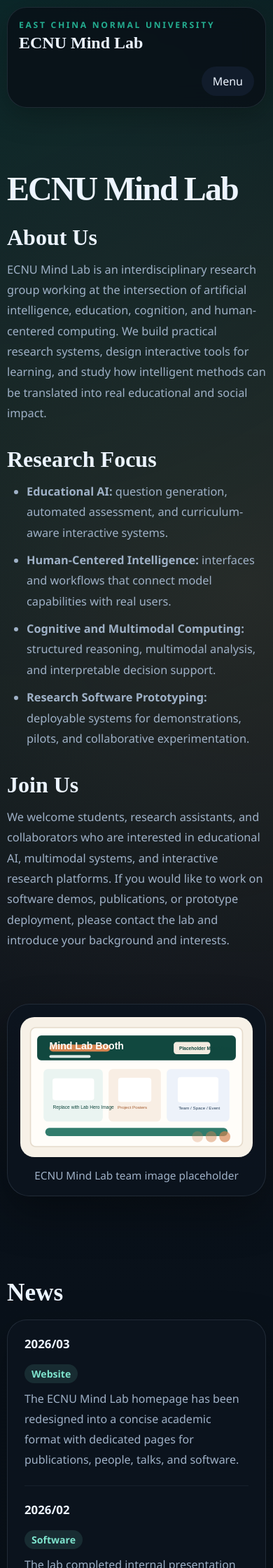
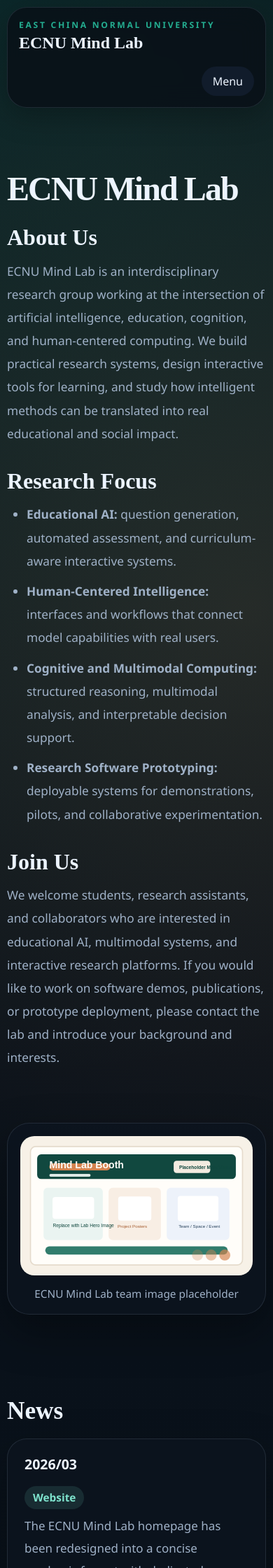
Before and after one commit to Mind-Lab-ECNU/mind-lab-ecnu.github.io, a Jekyll site: the page built from _pages/index.html, in a window 390 px wide. Shown: the top 2240 px of the page at 70% size. Built offline with Jekyll 4.4.1, drawn with Linux system fonts in a browser that asks for light colours.

Commit message:
Update style.css

```diff
--- a/assets/css/style.css
+++ b/assets/css/style.css
@@ -858,8 +858,8 @@
 .content-block li,
 .page-subtitle {
   color: var(--muted);
-  line-height: 1.8;
-  font-size: 1.02rem;
+  line-height: 1.92;
+  font-size: clamp(1.08rem, 1rem + 0.3vw, 1.18rem);
 }
 
 .focus-list {
@@ -928,12 +928,13 @@
 .news-date {
   color: var(--text);
   font-weight: 700;
-  font-size: 1.05rem;
+  font-size: 1.22rem;
 }
 
 .news-content p {
   color: var(--muted);
-  line-height: 1.8;
+  line-height: 1.9;
+  font-size: clamp(1.06rem, 0.98rem + 0.24vw, 1.14rem);
 }
 
 .news-tag {
@@ -941,11 +942,11 @@
   align-items: center;
   margin-right: 10px;
   margin-bottom: 8px;
-  padding: 4px 10px;
+  padding: 6px 12px;
   border-radius: 999px;
   background: rgba(126, 227, 205, 0.12);
   color: var(--accent-deep);
-  font-size: 0.88rem;
+  font-size: 0.96rem;
   font-weight: 700;
 }
 
```
